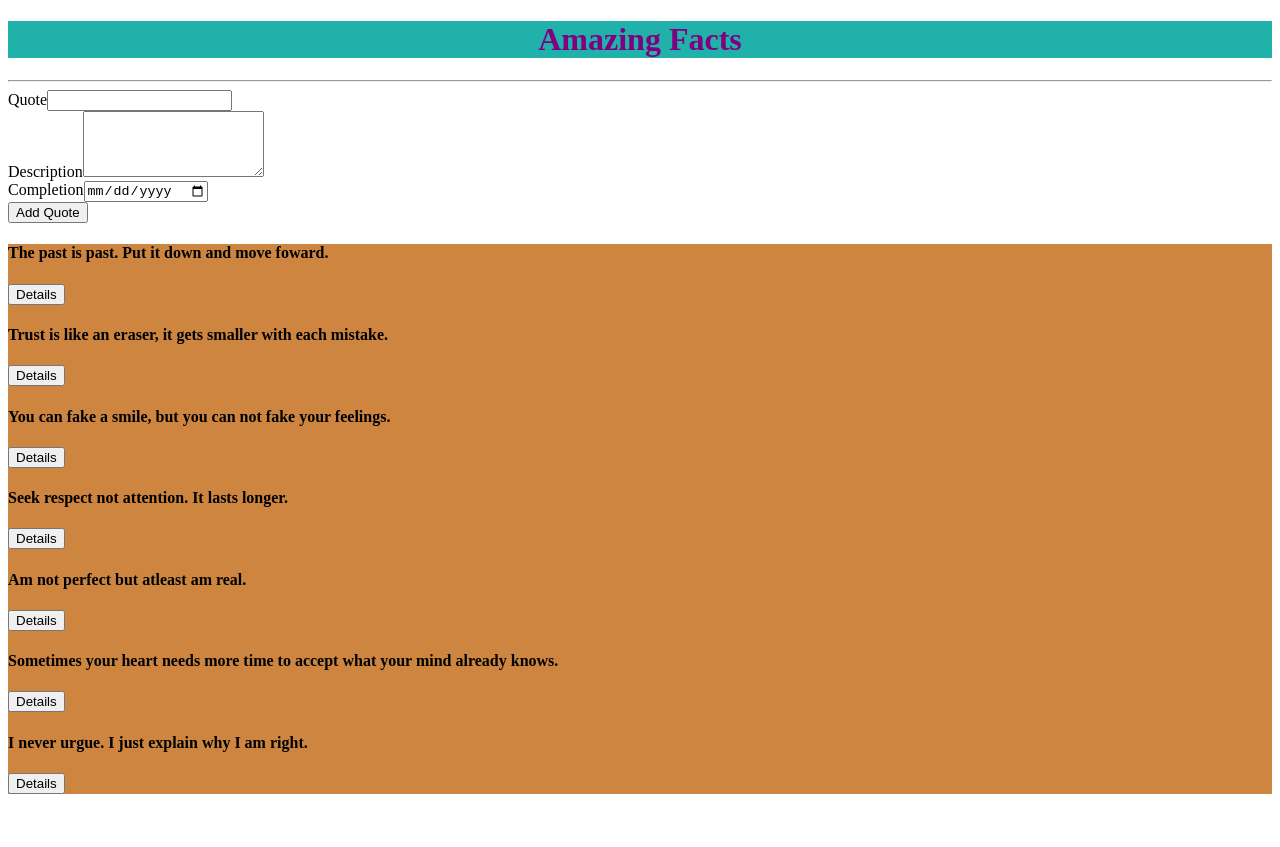
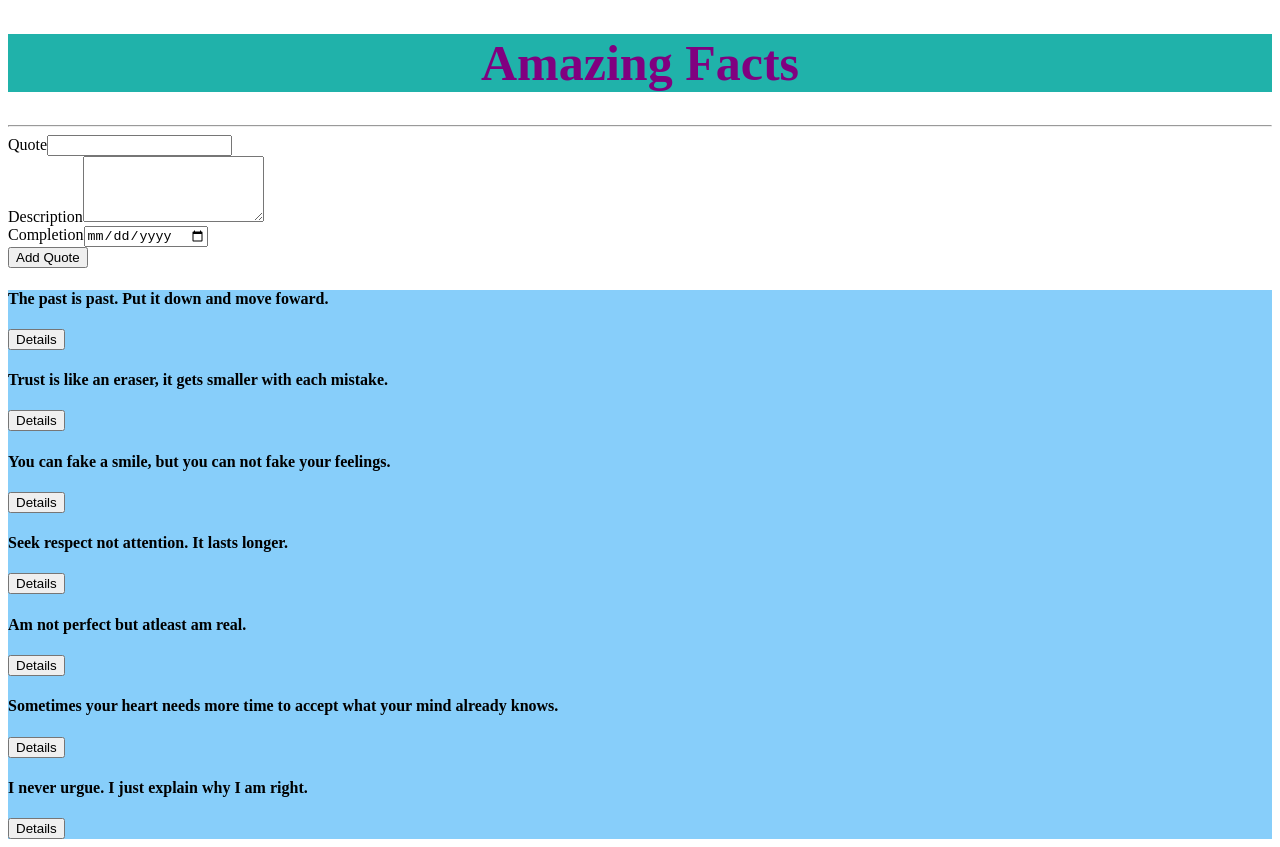
Before and after one commit to davidngatia/Amazing-facts, an Angular app: page / in a window 1280 px wide. Before the commit the page ends 802 px from the top, so only its background shows below. Built offline with nearby package versions, Linux system fonts and the light colour scheme.

Commit message:
add modifications

```diff
--- a/src/app/quote/quote.component.css
+++ b/src/app/quote/quote.component.css
@@ -1,9 +1,10 @@
 .container{
-    background-color: peru
+    background-color:lightskyblue
 
 }
 h1 {
     color: purple;
     text-align: center;
-    background-color:lightseagreen
+    background-color:lightseagreen;
+    font-size: 50px;
 }
```
